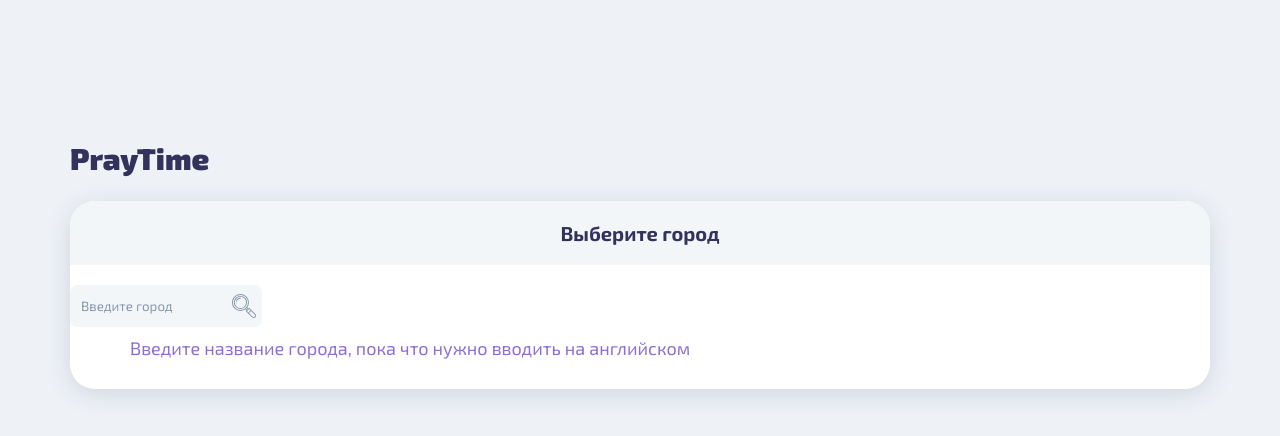
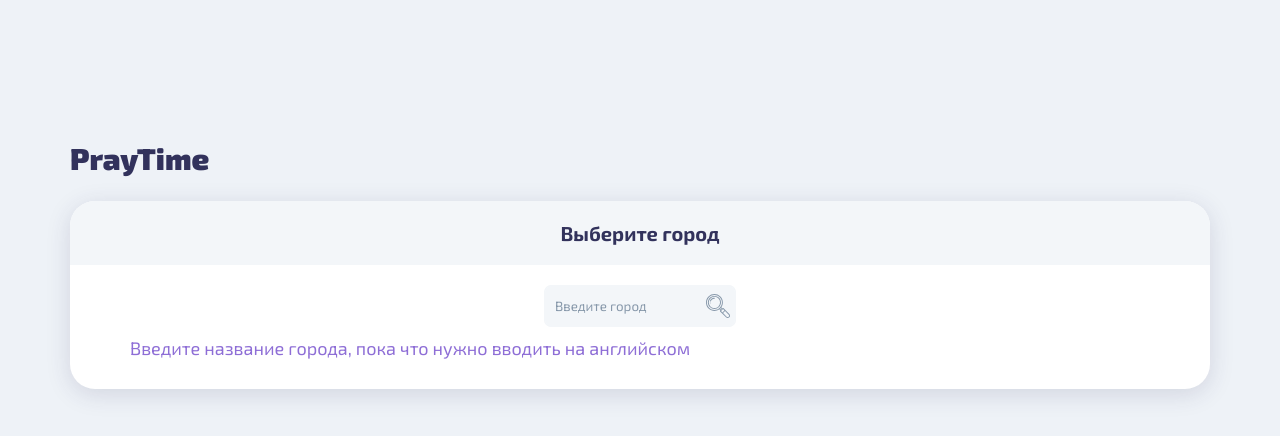
Before and after one commit to khidirbekov/prayer-time, a React (Create React App) app: page / in a window 1280 px wide. Shown: the top 436 px of the page. Built offline with nearby package versions, Linux system fonts and the light colour scheme.

Commit message:
устранил баг с первоначальным выбором города

```diff
--- a/src/components/box/index.js
+++ b/src/components/box/index.js
@@ -5,7 +5,7 @@ export default ({ title, content, description }) => {
   return (
     <section className="box container">
       <div className="box__title">{title}</div>
-      <div className="box__content">{content}</div>
+        {content}
       <div className="box__description">{description}</div>
     </section>
   )
--- a/src/components/box/style.css
+++ b/src/components/box/style.css
@@ -8,7 +8,7 @@
   padding-bottom: 30px;
   background: white;
   box-shadow: 0 5px 25px 0 rgba(50, 50, 92, 0.15);
-  overflow: hidden;
+  /* overflow-x: hidden; */
 }
 
 .box__title {
--- a/src/components/prayer-card/style.css
+++ b/src/components/prayer-card/style.css
@@ -22,7 +22,6 @@
 }
 
 .schedule-of-day__block {
-  overflow-y: hidden;
   display: flex;
   justify-content: center;
 }
@@ -96,6 +95,7 @@
 
 @media (max-width: 767px) {
   .schedule-of-day__block {
+    overflow-y: hidden;
     justify-content: flex-start;
   }
 }
```
